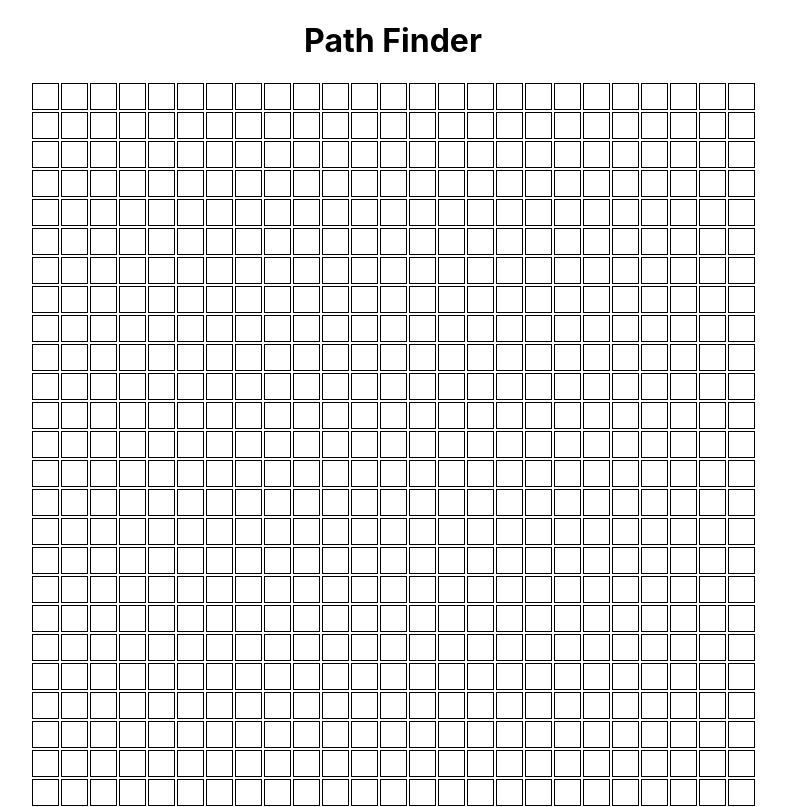
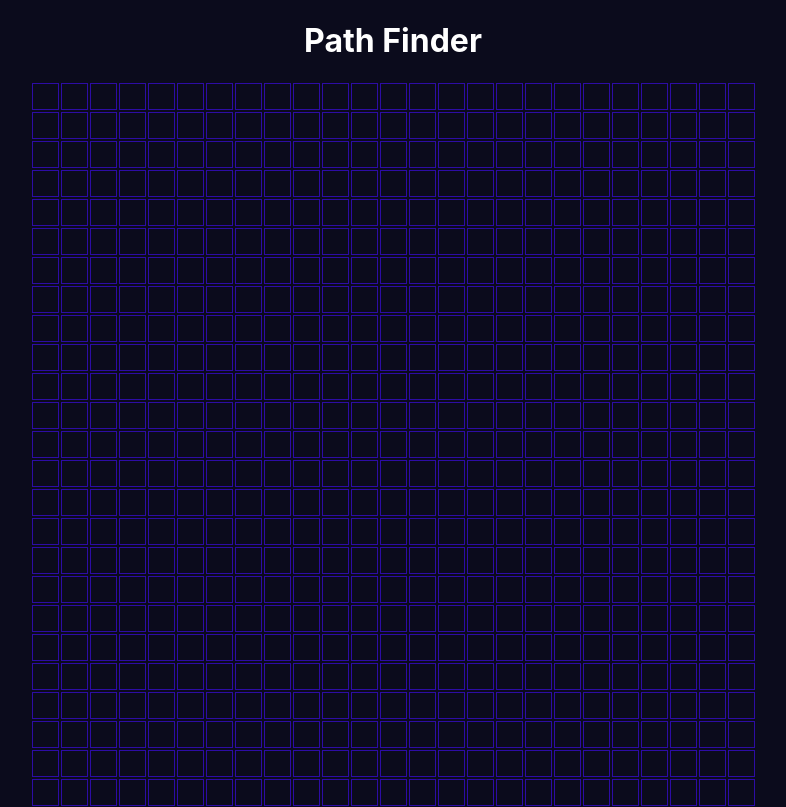
Before and after one commit to christianjbolus/path_finder, a React (Create React App) app: page / in a window 1280 px wide. Shown: the whole page, without its empty margins (247-1033 px from the left). Built offline with nearby package versions, Linux system fonts and the light colour scheme.

Commit message:
Update color scheme

```diff
--- a/src/App.css
+++ b/src/App.css
@@ -2,37 +2,6 @@
   text-align: center;
 }
 
-.App-logo {
-  height: 40vmin;
-  pointer-events: none;
+h1 {
+  color: #fff
 }
-
-@media (prefers-reduced-motion: no-preference) {
-  .App-logo {
-    animation: App-logo-spin infinite 20s linear;
-  }
-}
-
-.App-header {
-  background-color: #282c34;
-  min-height: 100vh;
-  display: flex;
-  flex-direction: column;
-  align-items: center;
-  justify-content: center;
-  font-size: calc(10px + 2vmin);
-  color: white;
-}
-
-.App-link {
-  color: #61dafb;
-}
-
-@keyframes App-logo-spin {
-  from {
-    transform: rotate(0deg);
-  }
-  to {
-    transform: rotate(360deg);
-  }
-}
--- a/src/components/GridSquare/GridSquare.css
+++ b/src/components/GridSquare/GridSquare.css
@@ -1,10 +1,10 @@
 .grid-square {
   height: 25px;
   width: 25px;
-  border: 1px solid #000;
+  border: 1px solid #2d0ca5;
   margin: 1px;
 }
 
 .red {
-  background-color: red
+  background-color: #6933ff
 }
--- a/src/index.css
+++ b/src/index.css
@@ -5,6 +5,7 @@
     sans-serif;
   -webkit-font-smoothing: antialiased;
   -moz-osx-font-smoothing: grayscale;
+  background-color: #0B0B1C
 }
 
 code {
```
